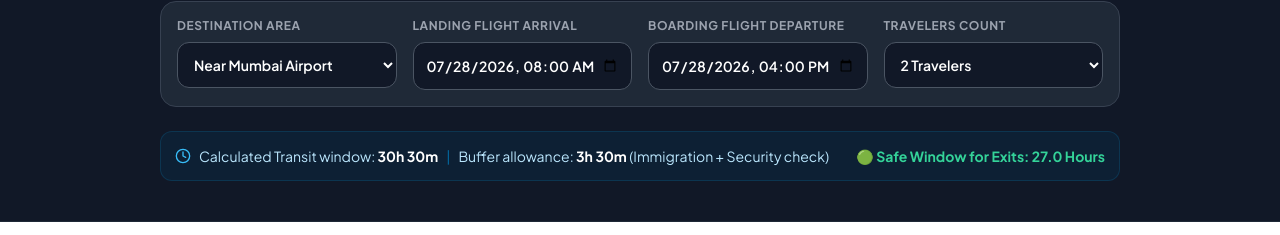
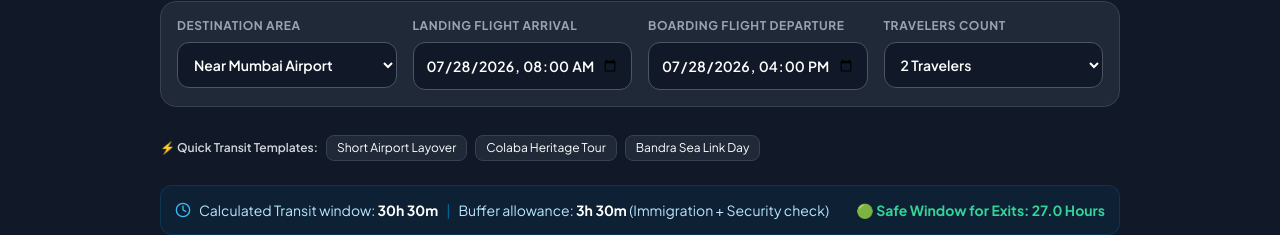
Before and after one commit to gitdev-007/layoverx-dev, a Next.js app: page /plan-my-layover in a window 1280 px wide. Shown: the part 263-498 px from the top of the page. Built offline with nearby package versions, Linux system fonts and the light colour scheme.

Commit message:
Implement UI Polish Plan 1 & 2: Add quick-fill transit template shortcuts, and add calendar .ics export generator to confirmation slip view

```diff
--- a/app/confirmation/page.tsx
+++ b/app/confirmation/page.tsx
@@ -43,6 +43,34 @@ export default function ConfirmationPage() {
     }
     setReminderStatus(`Active alerts set for ${reminderInput.trim()}!`);
     setTimeout(() => setReminderStatus(null), 4000);
+  };
+
+  const handleExportICS = () => {
+    if (!booking) return;
+
+    const icsContent = [
+      'BEGIN:VCALENDAR',
+      'VERSION:2.0',
+      'PRODID:-//LayoverX//Mumbai Transit Platform//EN',
+      'BEGIN:VEVENT',
+      `UID:${booking.bookingId}@layoverx.dev`,
+      `DTSTAMP:${new Date().toISOString().replace(/[-:]/g, '').split('.')[0]}Z`,
+      `DTSTART:${new Date(booking.arrivalTime).toISOString().replace(/[-:]/g, '').split('.')[0]}Z`,
+      `DTEND:${new Date(booking.departureTime).toISOString().replace(/[-:]/g, '').split('.')[0]}Z`,
+      `SUMMARY:LayoverX stopover booking: ${booking.bookingId}`,
+      `DESCRIPTION:Your LayoverX Mumbai Airport stopover bookings are active. Lead traveler: ${booking.leadPassengerName}. Flight: ${booking.flightIn}`,
+      'LOCATION:Mumbai CSM International Airport (BOM) Terminal 2',
+      'END:VEVENT',
+      'END:VCALENDAR'
+    ].join('\r\n');
+
+    const blob = new Blob([icsContent], { type: 'text/calendar;charset=utf-8' });
+    const link = document.createElement('a');
+    link.href = window.URL.createObjectURL(blob);
+    link.setAttribute('download', `layoverx-booking-${booking.bookingId}.ics`);
+    document.body.appendChild(link);
+    link.click();
+    document.body.removeChild(link);
   };
 
   useEffect(() => {
@@ -231,9 +259,16 @@ export default function ConfirmationPage() {
               >
                 🖨️ Export / Print Pass
               </button>
+              <button
+                onClick={handleExportICS}
+                type="button"
+                className="w-full py-3.5 bg-slate-800 hover:bg-slate-700 text-white font-bold text-xs rounded-xl transition flex items-center justify-center gap-2 border border-slate-700 print:hidden"
+              >
+                📅 Add to Calendar (.ics)
+              </button>
               <Link
                 href="/"
-                className="w-full py-3.5 bg-slate-800 hover:bg-slate-700 text-white font-bold text-xs rounded-xl transition flex items-center justify-center gap-2 border border-slate-700 print:hidden"
+                className="w-full py-3.5 bg-slate-900 hover:bg-slate-800 text-white font-bold text-xs rounded-xl transition flex items-center justify-center gap-2 border border-slate-700 print:hidden"
               >
                 <Home size={14} /> Back to Homepage
               </Link>
--- a/app/plan-my-layover/page.tsx
+++ b/app/plan-my-layover/page.tsx
@@ -210,6 +210,41 @@ export default function PlanMyLayoverPage() {
               </select>
             </div>
           </form>
+
+          {/* Quick-fill Templates */}
+          <div className="flex items-center gap-2 flex-wrap text-xs text-gray-400 pt-1">
+            <span className="font-semibold text-gray-300">⚡ Quick Transit Templates:</span>
+            <button
+              type="button"
+              onClick={() => {
+                setDestinationArea('near-airport');
+                setTravelers('1');
+              }}
+              className="px-2.5 py-1 bg-gray-800 hover:bg-gray-700 text-white rounded-lg border border-gray-700 transition"
+            >
+              Short Airport Layover
+            </button>
+            <button
+              type="button"
+              onClick={() => {
+                setDestinationArea('colaba');
+                setTravelers('2');
+              }}
+              className="px-2.5 py-1 bg-gray-800 hover:bg-gray-700 text-white rounded-lg border border-gray-700 transition"
+            >
+              Colaba Heritage Tour
+            </button>
+            <button
+              type="button"
+              onClick={() => {
+                setDestinationArea('bandra');
+                setTravelers('3');
+              }}
+              className="px-2.5 py-1 bg-gray-800 hover:bg-gray-700 text-white rounded-lg border border-gray-700 transition"
+            >
+              Bandra Sea Link Day
+            </button>
+          </div>
 
           {/* Safe Window Banner */}
           <div className="flex flex-wrap items-center justify-between gap-3 bg-sky-950/40 border border-sky-900/50 p-3.5 rounded-xl text-sky-200 text-xs sm:text-sm">
```
